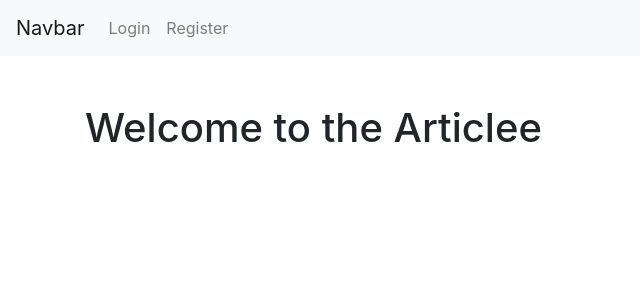
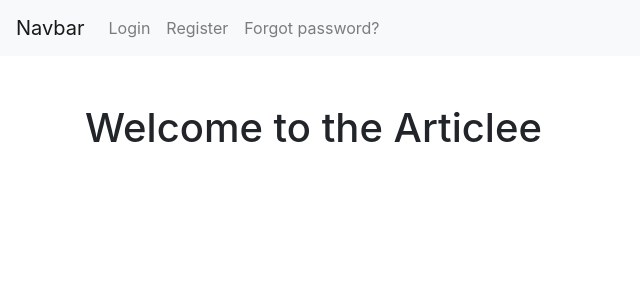
Before and after one commit to Andrew-157/dj_project_1, a Django app: page / in a window 1280 px wide. Shown: the top 300 px of the page, without its empty margins (0-640 px from the left). Run offline with Django 4.2, Linux system fonts and the light colour scheme; some libraries are stand-ins or nearby versions.

Commit message:
Some minor changes

```diff
--- a/articles/templates/articles/includes/navbar.html
+++ b/articles/templates/articles/includes/navbar.html
@@ -25,6 +25,9 @@
       <li class="nav-item">
         <a class="nav-link" href="{% url 'articles:register' %}">Register</a>
       </li>
+      <li class="nav-item">
+        <a class="nav-link" href="{% url 'articles:password-reset' %}">Forgot password?</a>
+      </li>
 
       {% endif %}
     </ul>
--- a/articles/views.py
+++ b/articles/views.py
@@ -41,14 +41,14 @@ def password_reset_request(request):
                                   'admin@gmail.com', [user.email], fail_silently=False)
                     except BadHeaderError:
                         return HttpResponse('Invalid header found.')
-                    return redirect("password_reset_done")
+                    return redirect("/password_reset/done/")
+            messages.error(request, 'An invalid email has been entered.')
     password_reset_form = PasswordResetForm()
     return render(request=request, template_name="articles/password/password_reset.html", context={"password_reset_form": password_reset_form})
 
 
 class RegisterUser(View):
     form_class = CustomUserForm
-
     template_name = 'articles/register.html'
 
     def get(self, request):
```
